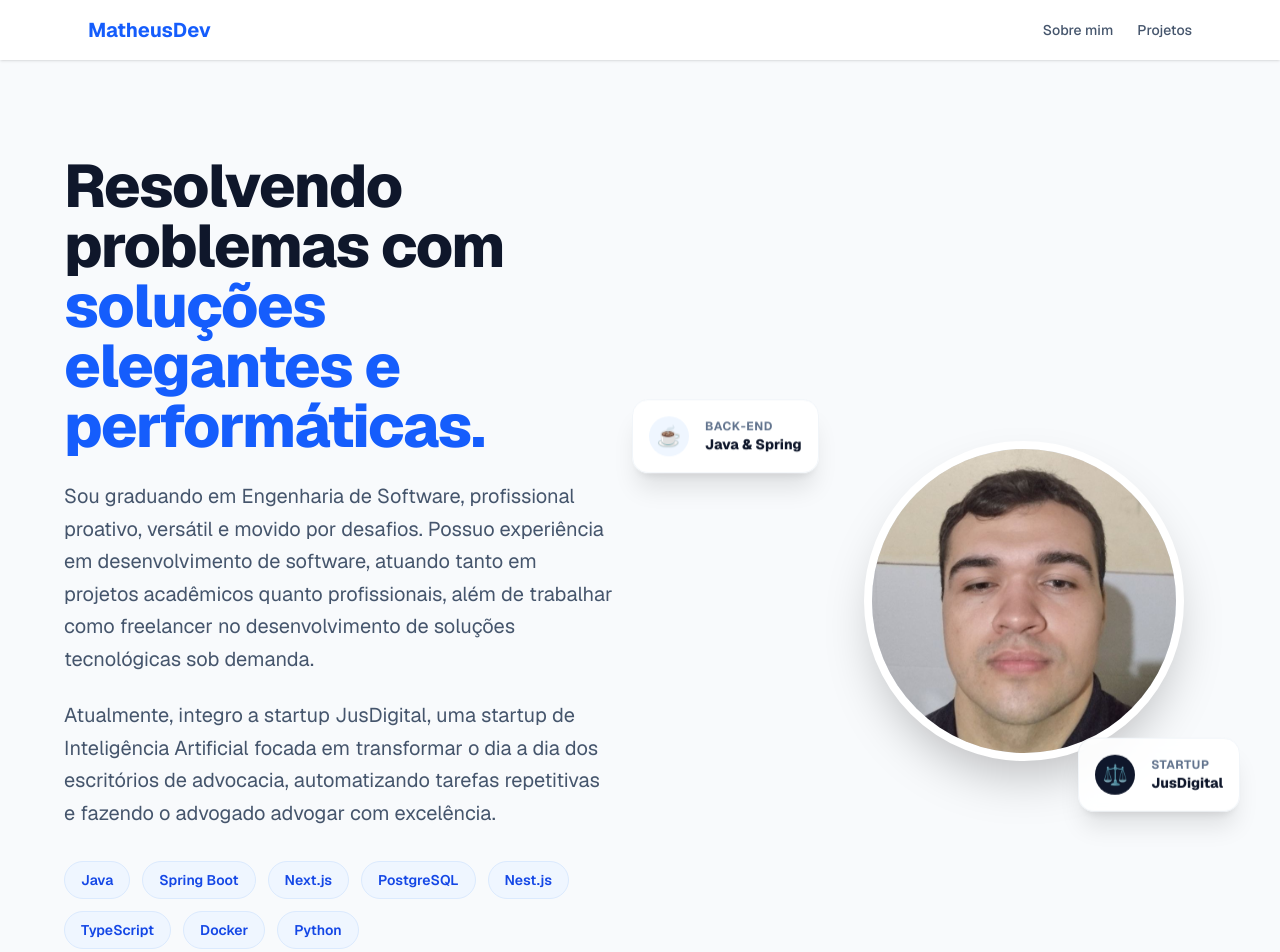
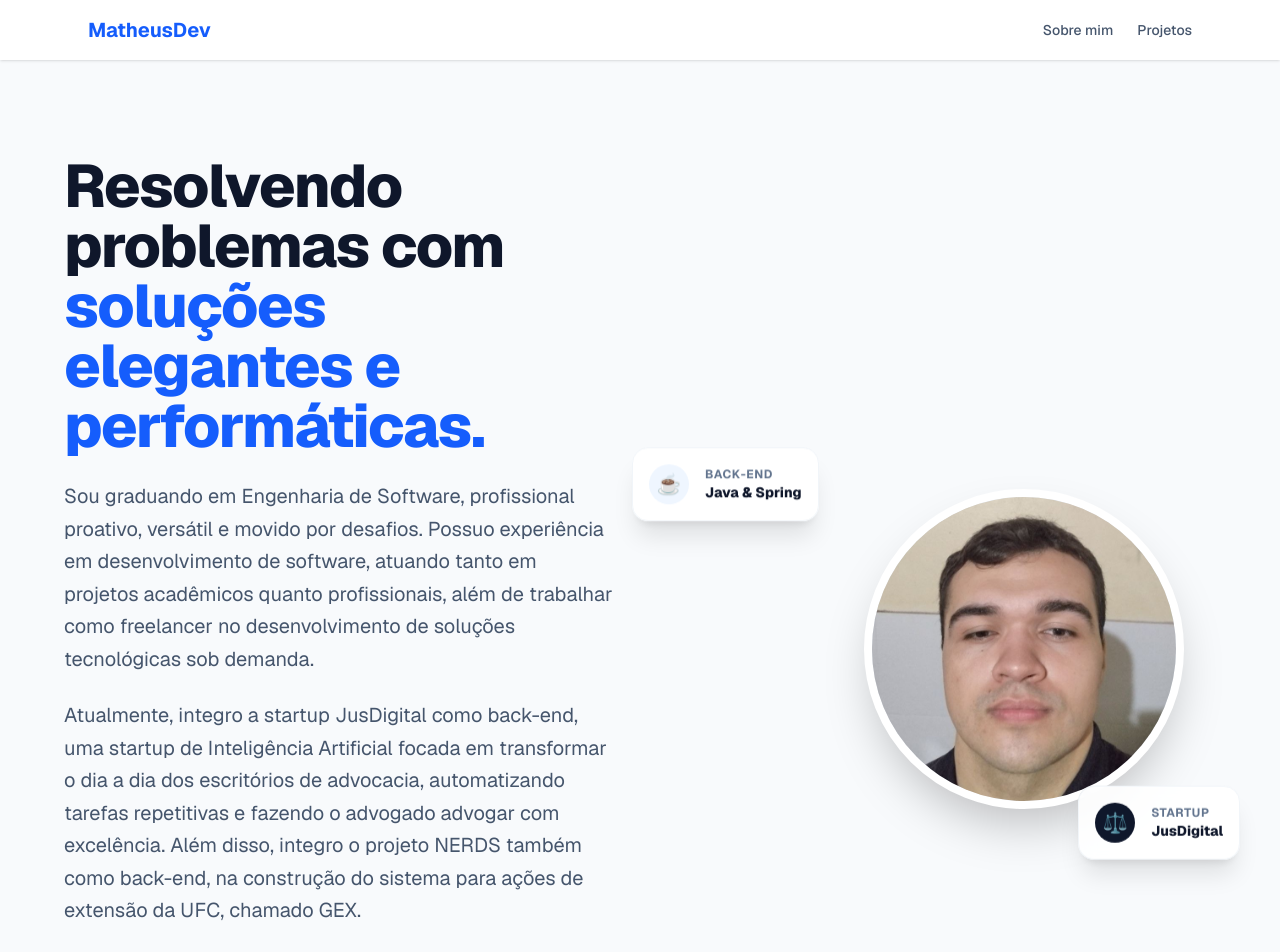
Before and after one commit to Matheus-a31/front-portifolio, a Next.js app: page / in a window 1280 px wide. Shown: the top 952 px of the page. Built offline with nearby package versions, Linux system fonts and the light colour scheme.

Commit message:
Enhance Hero component description with additional roles
Updated the description to include role as back-end for the NERDS project.

```diff
--- a/src/components/Hero.tsx
+++ b/src/components/Hero.tsx
@@ -17,8 +17,8 @@ export default function Hero() {
             além de trabalhar como freelancer no desenvolvimento de soluções tecnológicas sob demanda.
           </p>
           <p className="text-lg md:text-xl text-slate-600 leading-relaxed mb-8">
-            Atualmente, integro a startup JusDigital, uma startup de Inteligência Artificial focada em transformar o dia
-            a dia dos escritórios de advocacia, automatizando tarefas repetitivas e fazendo o advogado advogar com excelência.
+            Atualmente, integro a startup JusDigital como back-end, uma startup de Inteligência Artificial focada em transformar o dia
+            a dia dos escritórios de advocacia, automatizando tarefas repetitivas e fazendo o advogado advogar com excelência. Além disso, integro o projeto NERDS também como back-end, na construção do sistema para ações de extensão da UFC, chamado GEX.
           </p>
 
           <div className="flex flex-wrap gap-3 mb-10">
```
